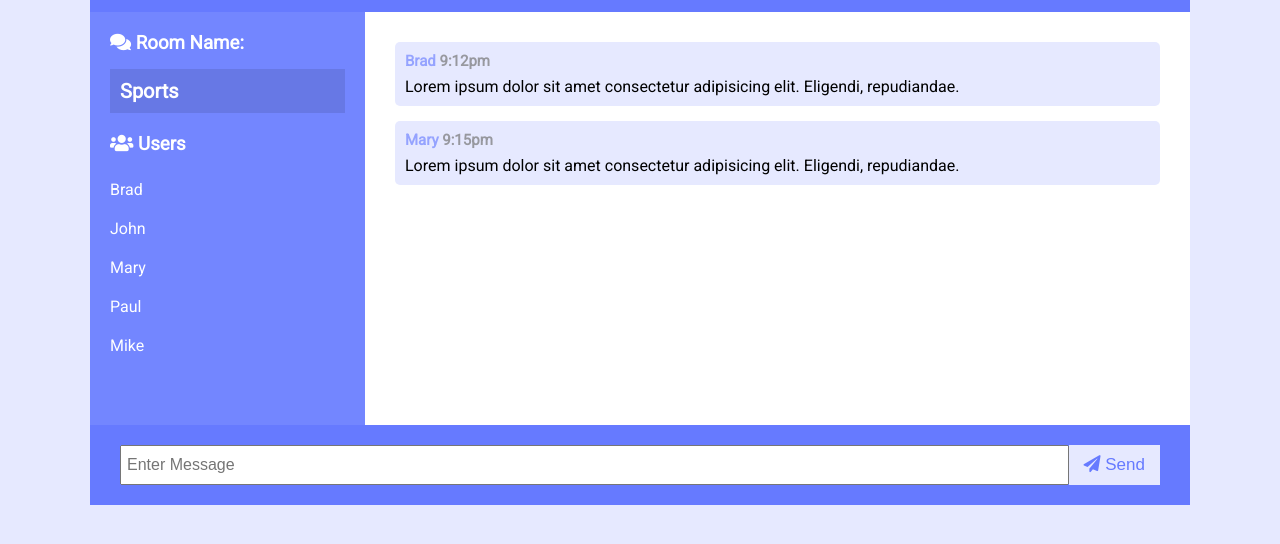
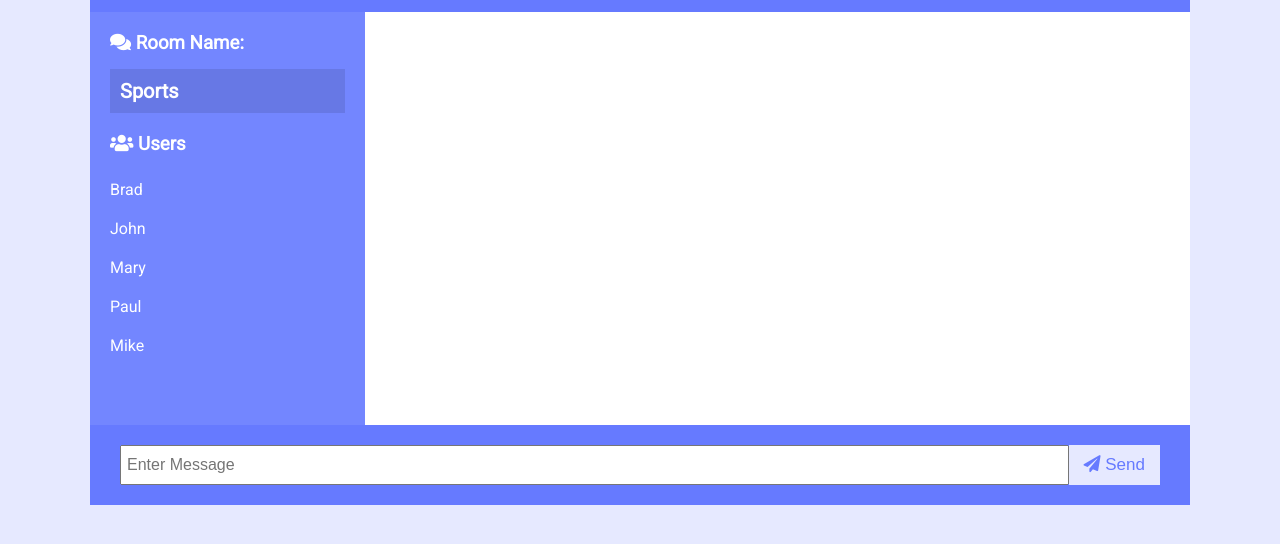
Before and after one commit to fisayoomomogbe/Realtime_Chat_App, a website: page public/chat.html in a window 1280 px wide. Shown: the part 86-630 px from the top of the page. Drawn offline with nearby package versions, Linux system fonts and the light colour scheme; no server answers.

Commit message:
Updated chat.html

```diff
--- a/public/chat.html
+++ b/public/chat.html
@@ -32,22 +32,7 @@
             <li>Mike</li>
           </ul>
         </div>
-        <div class="chat-messages">
-          <div class="message">
-            <p class="meta">Brad <span>9:12pm</span></p>
-            <p class="text">
-              Lorem ipsum dolor sit amet consectetur adipisicing elit. Eligendi,
-              repudiandae.
-            </p>
-          </div>
-          <div class="message">
-            <p class="meta">Mary <span>9:15pm</span></p>
-            <p class="text">
-              Lorem ipsum dolor sit amet consectetur adipisicing elit. Eligendi,
-              repudiandae.
-            </p>
-          </div>
-        </div>
+        <div class="chat-messages"></div>
       </main>
       <div class="chat-form-container">
         <form id="chat-form">
```
